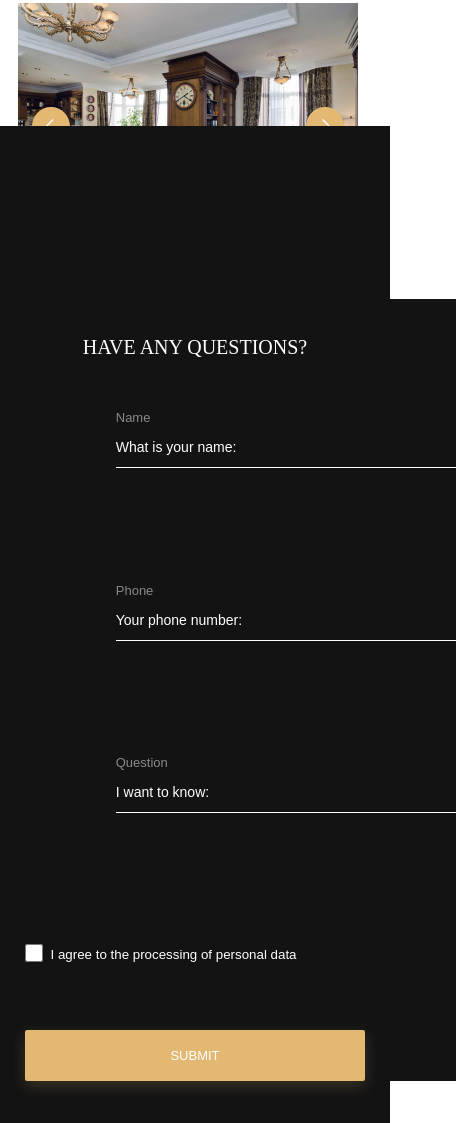
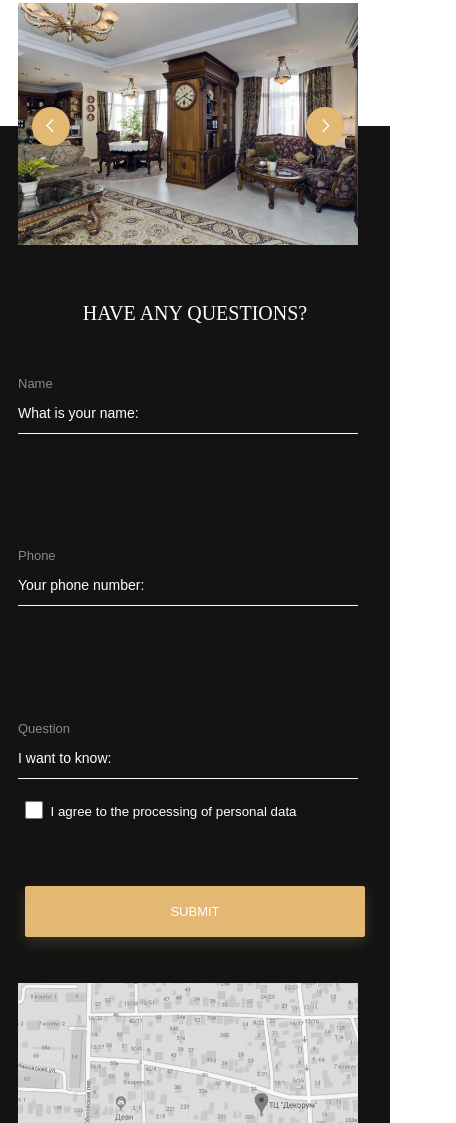
Before and after one commit to RomanTJM/Closet, a plain HTML site: page index.html in a window 390 px wide. Shown: the part 4134-5257 px from the top of the page, 456 px wide, since content can reach past the window. Drawn offline with Linux system fonts and the light colour scheme; files that its build step writes are made by us from their sources; files whose address does not match are found by name.

Commit message:
last changes

```diff
--- a/Styles/styles.css
+++ b/Styles/styles.css
@@ -1,10 +1,10 @@
 @font-face {
-    font-family: "Nunito-Sans-Regular";
+    font-family: "Nunito-Sans";
     src: url("../Fonts/Nunito_Sans/NunitoSans-Regular.ttf");
 }
 
 @font-face {
-    font-family: "Yeseva-One-Regular";
+    font-family: "Yeseva-One";
     src: url('https://fonts.googleapis.com/css2?family=Yeseva+One&display=swap');
 }
 
--- a/Styles/styles_mobile.css
+++ b/Styles/styles_mobile.css
@@ -379,6 +379,7 @@ h1 {
     height: 242px;
     margin-top: 166px;
     position: relative;
+    z-index: 1;
 }
 
 .gallery-block_slider::before {
@@ -435,6 +436,12 @@ h1 {
 .contacts-block-question-content h3 {
     font-size: 20px;
     line-height: 28px;
+    margin-top: 0;
+}
+
+.contacts-block-question-content-input-content {
+    display: block;
+    margin: 0;
 }
 
 .contacts-block-question-content .label {
@@ -451,7 +458,11 @@ h1 {
     display: inline-block;
 }
 
-.contacts-block-question-content .label:nth-child(4) {
+.contacts-block-question-content .label-question {
+    margin-bottom: 0;
+}
+
+.label-question .input {
     margin-bottom: 0;
 }
 
```
